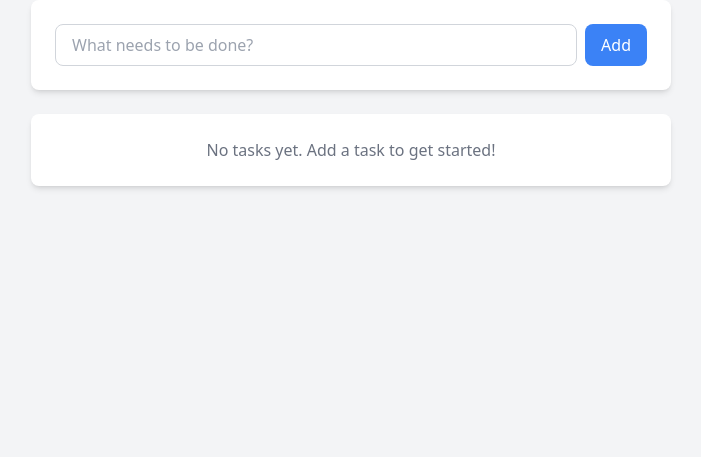
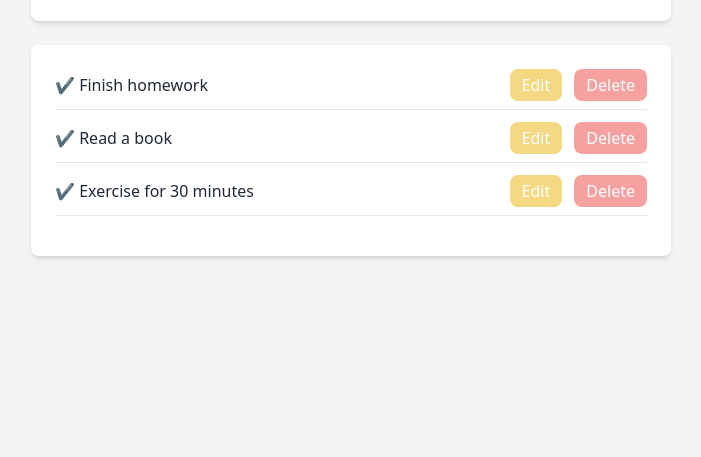
Before and after one commit to MohammadAffan12/gradaccelerate-todo-app, a website: page index.html in a window 1280 px wide. Shown: the part 343-800 px from the top of the page, without its empty margins (289-990 px from the left). Drawn offline with nearby package versions, Linux system fonts and the light colour scheme.

Commit message:
Updated UI for Todo App

```diff
--- a/index.html
+++ b/index.html
@@ -4,52 +4,57 @@
     <meta charset="UTF-8">
     <meta name="viewport" content="width=device-width, initial-scale=1.0">
     <title>Todo App</title>
-    <!-- Tailwind CSS via CDN -->
     <script src="https://cdn.tailwindcss.com"></script>
 </head>
 <body class="bg-gray-100 min-h-screen py-8 flex items-center justify-center">
     <div class="container mx-auto px-4 max-w-lg sm:max-w-xl md:max-w-2xl">
         <h1 class="text-3xl md:text-4xl font-bold text-center mb-8 text-gray-800">Todo App</h1>
 
-        <!-- Add Task Form -->
+        <!-- Add Task Form (UI Only) -->
         <div class="bg-white rounded-lg shadow-md p-6 mb-6">
             <div class="flex flex-col sm:flex-row gap-2">
-                <input type="text" id="taskInput" placeholder="What needs to be done?"
+                <input type="text" placeholder="What needs to be done?"
                     class="flex-1 border border-gray-300 rounded-lg py-2 px-4 focus:outline-none focus:ring-2 focus:ring-blue-500">
-                <button id="addTaskBtn"
-                    class="bg-blue-500 hover:bg-blue-600 text-white font-medium py-2 px-4 rounded-lg transition duration-200 w-full sm:w-auto">
+                <button class="bg-blue-500 text-white font-medium py-2 px-4 rounded-lg opacity-50 cursor-not-allowed" disabled>
                     Add
                 </button>
             </div>
-
-            <!-- Edit Task Form (Hidden by default) -->
-            <div id="editTaskForm" class="hidden mt-4">
-                <div class="flex flex-col sm:flex-row gap-2">
-                    <input type="text" id="editTaskInput"
-                        class="flex-1 border border-gray-300 rounded-lg py-2 px-4 focus:outline-none focus:ring-2 focus:ring-blue-500">
-                    <button id="updateTaskBtn"
-                        class="bg-green-500 hover:bg-green-600 text-white font-medium py-2 px-4 rounded-lg transition duration-200 w-full sm:w-auto">
-                        Update
-                    </button>
-                    <button id="cancelEditBtn"
-                        class="bg-gray-500 hover:bg-gray-600 text-white font-medium py-2 px-4 rounded-lg transition duration-200 w-full sm:w-auto">
-                        Cancel
-                    </button>
-                </div>
-            </div>
         </div>
 
-        <!-- Task List Container -->
+        <!-- Task List -->
         <div class="bg-white rounded-lg shadow-md p-6">
-            <ul id="taskList" class="space-y-3">
-                <!-- Tasks will be added here dynamically -->
+            <ul class="space-y-3">
+                <!-- Task 1 -->
+                <li class="flex justify-between items-center border-b pb-2 text-gray-800">
+                    ✔ Finish homework
+                    <div class="space-x-2">
+                        <button class="bg-yellow-500 text-white py-1 px-3 rounded-lg opacity-50 cursor-not-allowed">Edit</button>
+                        <button class="bg-red-500 text-white py-1 px-3 rounded-lg opacity-50 cursor-not-allowed">Delete</button>
+                    </div>
+                </li>
+
+                <!-- Task 2 -->
+                <li class="flex justify-between items-center border-b pb-2 text-gray-800">
+                    ✔ Read a book
+                    <div class="space-x-2">
+                        <button class="bg-yellow-500 text-white py-1 px-3 rounded-lg opacity-50 cursor-not-allowed">Edit</button>
+                        <button class="bg-red-500 text-white py-1 px-3 rounded-lg opacity-50 cursor-not-allowed">Delete</button>
+                    </div>
+                </li>
+
+                <!-- Task 3 -->
+                <li class="flex justify-between items-center border-b pb-2 text-gray-800">
+                    ✔ Exercise for 30 minutes
+                    <div class="space-x-2">
+                        <button class="bg-yellow-500 text-white py-1 px-3 rounded-lg opacity-50 cursor-not-allowed">Edit</button>
+                        <button class="bg-red-500 text-white py-1 px-3 rounded-lg opacity-50 cursor-not-allowed">Delete</button>
+                    </div>
+                </li>
             </ul>
-            <div id="emptyState" class="text-center text-gray-500">
-                No tasks yet. Add a task to get started!
+            <div class="text-center text-gray-500 mt-4">
+
             </div>
         </div>
     </div>
-
-    <script src="app.js"></script>
 </body>
 </html>
```
